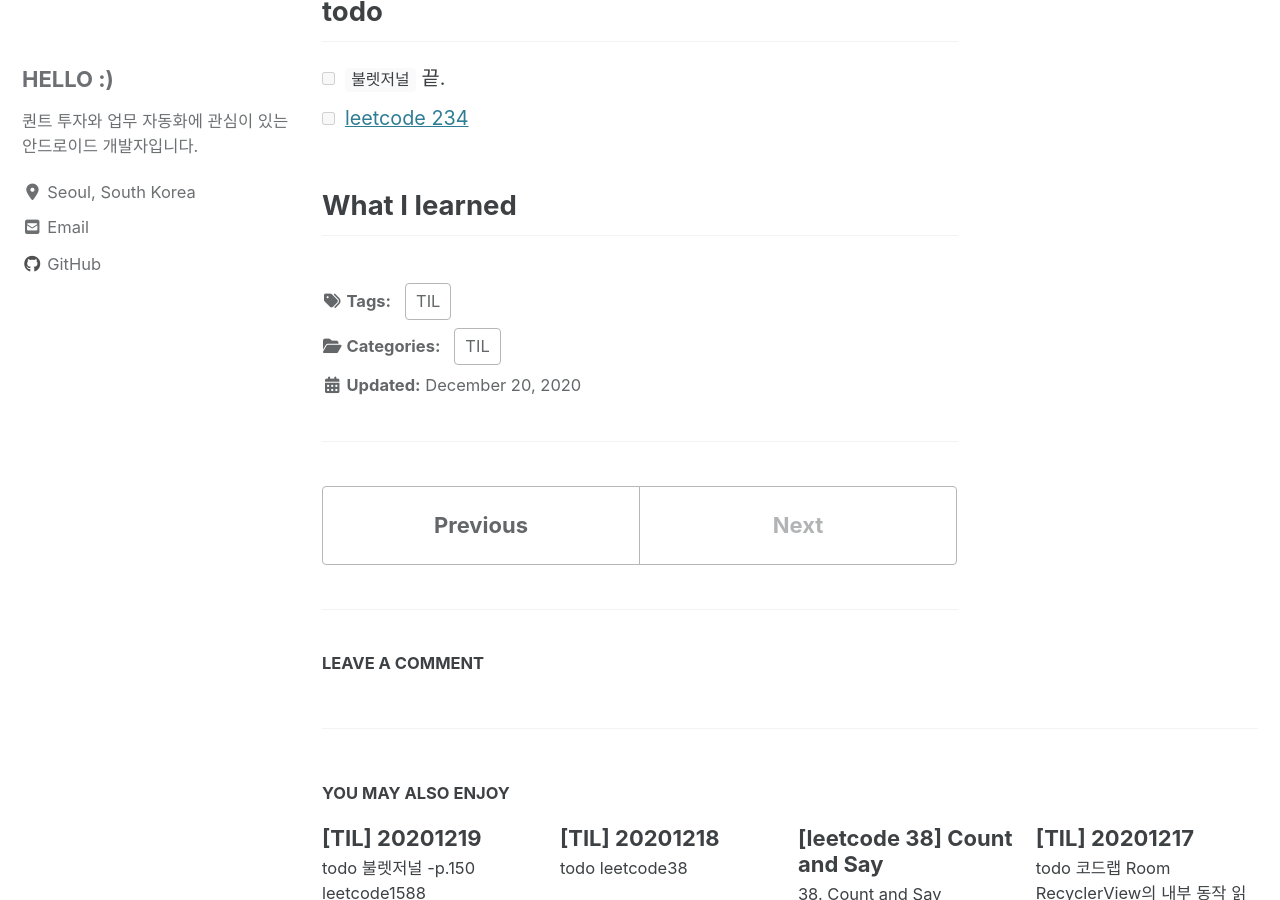
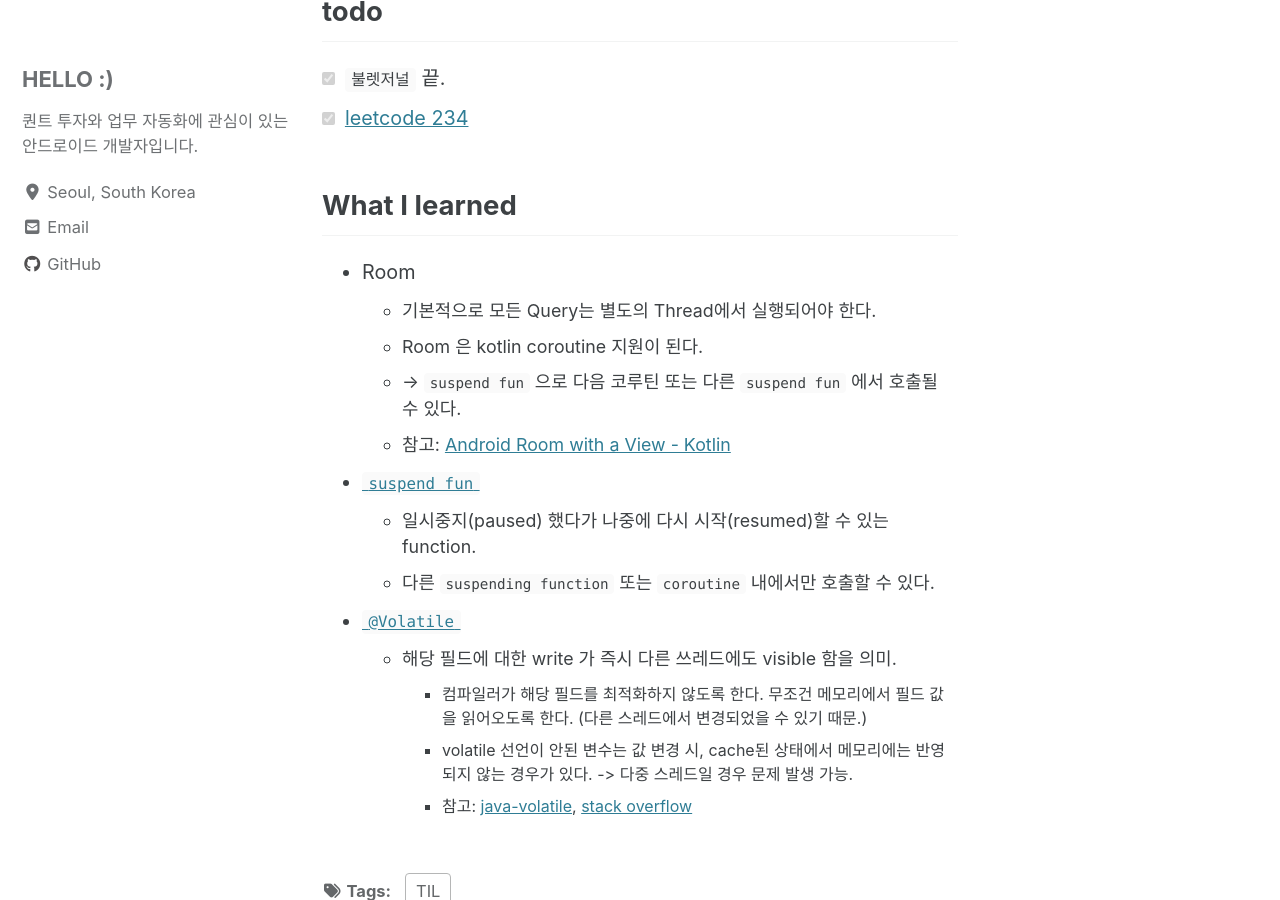
Before and after one commit to dev-eunji/dev-eunji.github.io, a Jekyll site: the page built from _posts/til/2020-12-20-TIL.md, in a window 1280 px wide and 900 px high, scrolled down 223 px. Built offline with Jekyll 4.4.1, drawn with Linux system fonts in a browser that asks for light colours; cached includes are drawn as plain includes; nearby versions of some CDN libraries; comment, search, counter and statistics services are not loaded; some of the changed text lies outside the part shown.

```diff
--- a/_posts/til/2020-12-20-TIL.md
+++ b/_posts/til/2020-12-20-TIL.md
@@ -7,7 +7,22 @@ permalink: /til/:year/:month/:day/:title/
 comments: true
 ---
 ## todo
-- [ ] `불렛저널` 끝.
-- [ ] [leetcode 234](https://leetcode.com/problems/palindrome-linked-list/)
+- [X] `불렛저널` 끝.
+- [X] [leetcode 234](https://leetcode.com/problems/palindrome-linked-list/)
 
 ## What I learned
+* Room
+    * 기본적으로 모든 Query는 별도의 Thread에서 실행되어야 한다.
+    * Room 은 kotlin coroutine 지원이 된다.
+    * -> `suspend fun` 으로 다음 코루틴 또는 다른 `suspend fun` 에서 호출될 수 있다.
+    * 참고: [Android Room with a View - Kotlin](https://developer.android.com/codelabs/android-room-with-a-view-kotlin?hl=ko#5)
+
+* [`suspend fun`](https://stackoverflow.com/questions/47871868/what-does-the-suspend-function-mean-in-a-kotlin-coroutine)
+    * 일시중지(paused) 했다가 나중에 다시 시작(resumed)할 수 있는 function.
+    * 다른 `suspending function` 또는 `coroutine` 내에서만 호출할 수 있다.
+
+* [`@Volatile`](https://kotlinlang.org/api/latest/jvm/stdlib/kotlin.jvm/-volatile/)
+    * 해당 필드에 대한 write 가 즉시 다른 쓰레드에도 visible 함을 의미.
+        * 컴파일러가 해당 필드를 최적화하지 않도록 한다. 무조건 메모리에서 필드 값을 읽어오도록 한다. (다른 스레드에서 변경되었을 수 있기 때문.)
+        * volatile 선언이 안된 변수는 값 변경 시, cache된 상태에서 메모리에는 반영되지 않는 경우가 있다. -> 다중 스레드일 경우 문제 발생 가능.
+        * 참고: [java-volatile](https://www.baeldung.com/java-volatile), [stack overflow](https://stackoverflow.com/questions/7872175/c-volatile-variables-and-cache-memory)
```
Also changed, not shown: _posts/algorithm/2020-12-20-leetcode234.md (added, +75 -0 lines).
